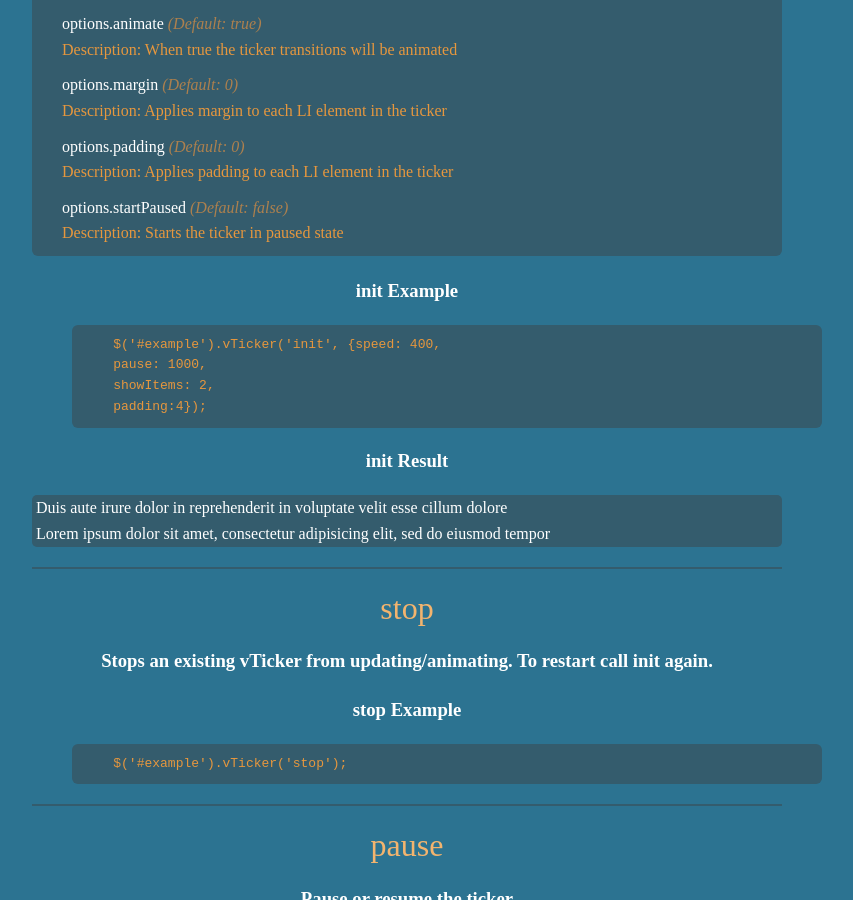
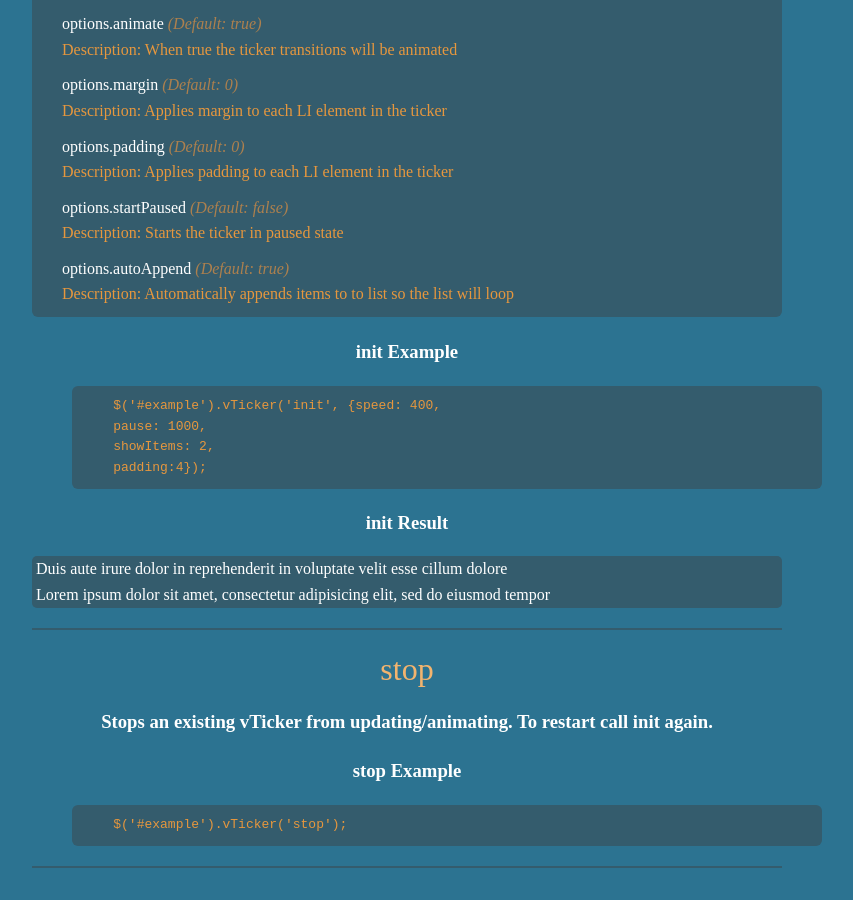
Before and after one commit to richhollis/vticker, a Jekyll site: the page built from methods/index.html, in a window 1280 px wide and 900 px high, scrolled down 810 px. Shown: the whole window, without its empty margins (233-1086 px from the left). Built offline with Jekyll 4.4.1, drawn with Linux system fonts in a browser that asks for light colours.

Commit message:
Add autoAppend option

```diff
--- a/methods/index.html
+++ b/methods/index.html
@@ -94,6 +94,10 @@ A jQuery plug-in that adds scrolling<br/>vertical tickers to your site
 
   <div class="param">options.startPaused <span class="default">false</span>
     <div class="desc">Starts the ticker in paused state</div>
+  </div>
+
+  <div class="param">options.autoAppend <span class="default">true</span>
+    <div class="desc">Automatically appends items to to list so the list will loop</div>
   </div>
 </div>
 
```
